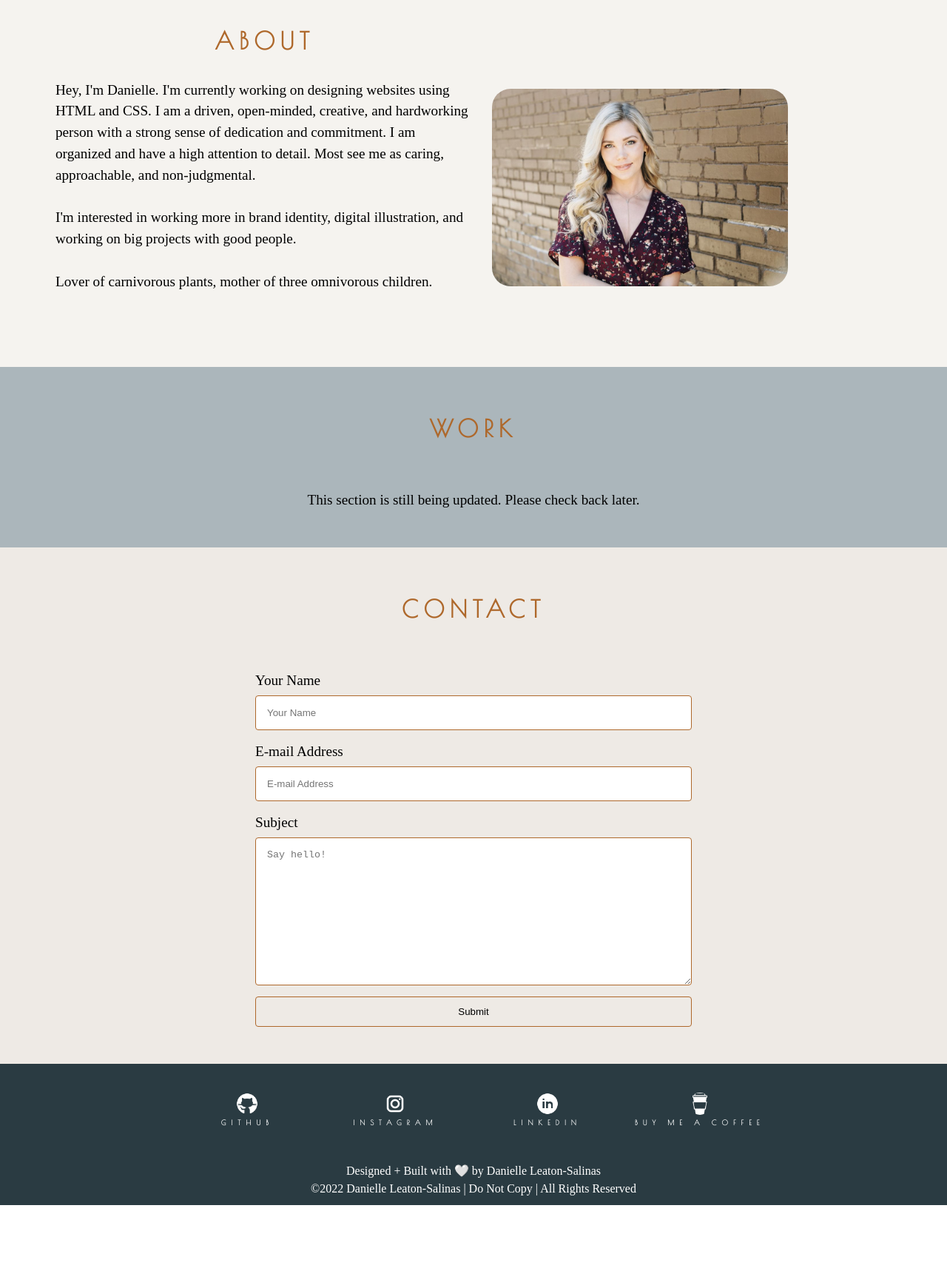
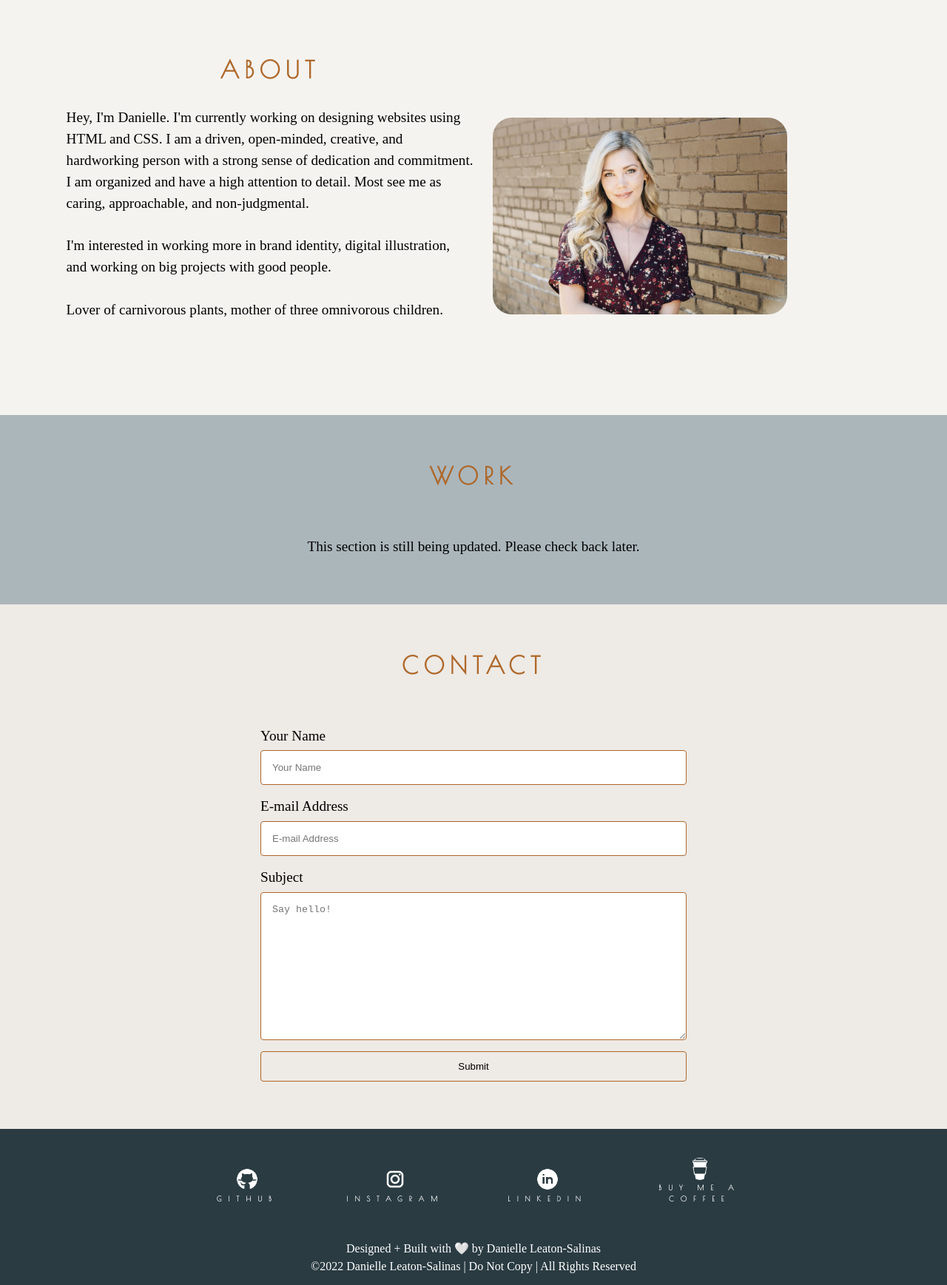
Before and after one commit to dleatonsalinas/professional-portfolio, a plain HTML site: page index.html in a window 1280 px wide. Shown: the part 795-2532 px from the top of the page at 74% size. Before the commit the page ends 2424 px from the top, so only its background shows below. Drawn offline with nearby package versions, Linux system fonts and the light colour scheme; a web font is replaced by a local one.

Commit message:
transform submit button and update padding from px to vw

```diff
--- a/index.html
+++ b/index.html
@@ -90,7 +90,7 @@
                     <label for="subject">Subject</label>
                     <textarea id="subject" name="subject" placeholder="Say hello!" style="height:200px"></textarea>
 
-                    <input type="submit" value="Submit">
+                    <input class="submit" type="submit" value="Submit">
                 </form>
             </div>
 </section>
--- a/style.css
+++ b/style.css
@@ -95,7 +95,7 @@ nav a{
 h1 {
     font-size: 1.75vw;
     font-family: 'Poiret One', 'arial', sans-serif;
-    margin-top: 50px;
+    margin-top: 5vw;
     margin-left: 25%;
 
 }
@@ -111,7 +111,7 @@ h2 {
 }
 
 h3 {
-    margin-top: -10px;
+    margin-top: -1vw;
     margin-left: 2%;
     margin-right: 25%;
     font-size: 2.75vw;
@@ -159,13 +159,13 @@ footer{
     background-color: #2a3b42;
     color: #fff;
     text-align: center;
-    padding: 10px;
+    padding: 1vw;
 }
 
 .header{
     background-color: #fff;
     text-align: left;
-    padding: 20px;
+    padding: 2vw;
 }
 
 .landing{
@@ -179,7 +179,7 @@ footer{
 .about{
     max-width: 100%;
     margin: 0px;
-    padding: 100px 75px 100px;
+    padding: 10vw 7vw 10vw;
     box-sizing: inherit;
     display: block;
     background: #f5f3ef;
@@ -210,13 +210,13 @@ footer{
 .about-photo{
     width: 100%;
     max-width: 450px;
-    padding: 0px 25px 0px 25px;
+    padding: 0vw 2vw 0vw 2vw;
 }
 
 .work{
     width: 100%;
     margin: 0px;
-    padding: 0px 50px 50px 50px;
+    padding: 0vw 5vw 5vw 5vw;
     box-sizing: inherit;
     display: block;
     background: #ABB6BB;
@@ -232,13 +232,13 @@ footer{
 
 img{
     width: 100%;
-    border-radius: 25px;
+    border-radius: 2vw;
 }
 
 .contact{
     width: 100%;
     margin: auto;
-    padding: 0px 50px 50px 50px;
+    padding: 0vw 5vw 5vw 5vw;
     box-sizing: inherit;
     display: block;
     background: #eeeae5;
@@ -277,6 +277,19 @@ input[type=submit] {
     text-align: center;
 }
 
+.submit:hover {
+    margin: auto;
+    width: 50%;
+    background-color: #ffffff;
+    color: black;
+    padding: 12px 20px;
+    border: 1px solid #ae682b;
+    border-radius: 4px;
+    cursor: pointer;
+    display: block;
+    text-align: center;
+}
+
 label {
     margin: auto;
     width: 50%;
@@ -288,8 +301,8 @@ label {
     width: 100%;
     display: inline-block;
     background-color: var(--dark);
-    padding-left: 10px;
-    padding-right: 10px;
+    padding-left: 1vw;
+    padding-right: 1vw;
     text-align: center;
 }
 
@@ -307,7 +320,7 @@ label {
 	text-decoration: none;
     font-family: 'Poiret One', 'arial', sans-serif;
     font-weight: 900;
-    letter-spacing: 7px;
+    letter-spacing: .7vw;
     text-transform: uppercase;
     font-size: .75vw;
     background-color: var(--dark);
```
